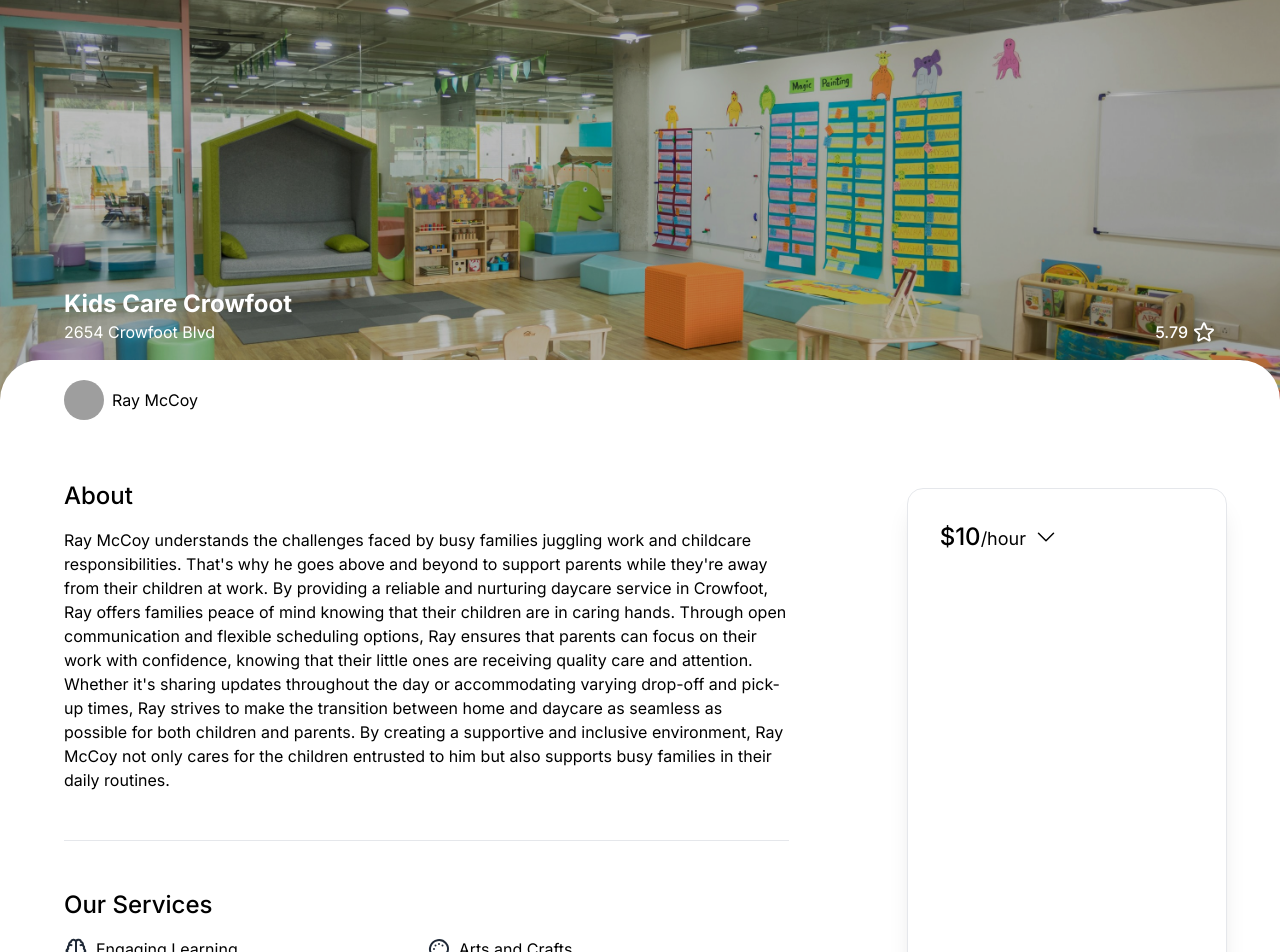
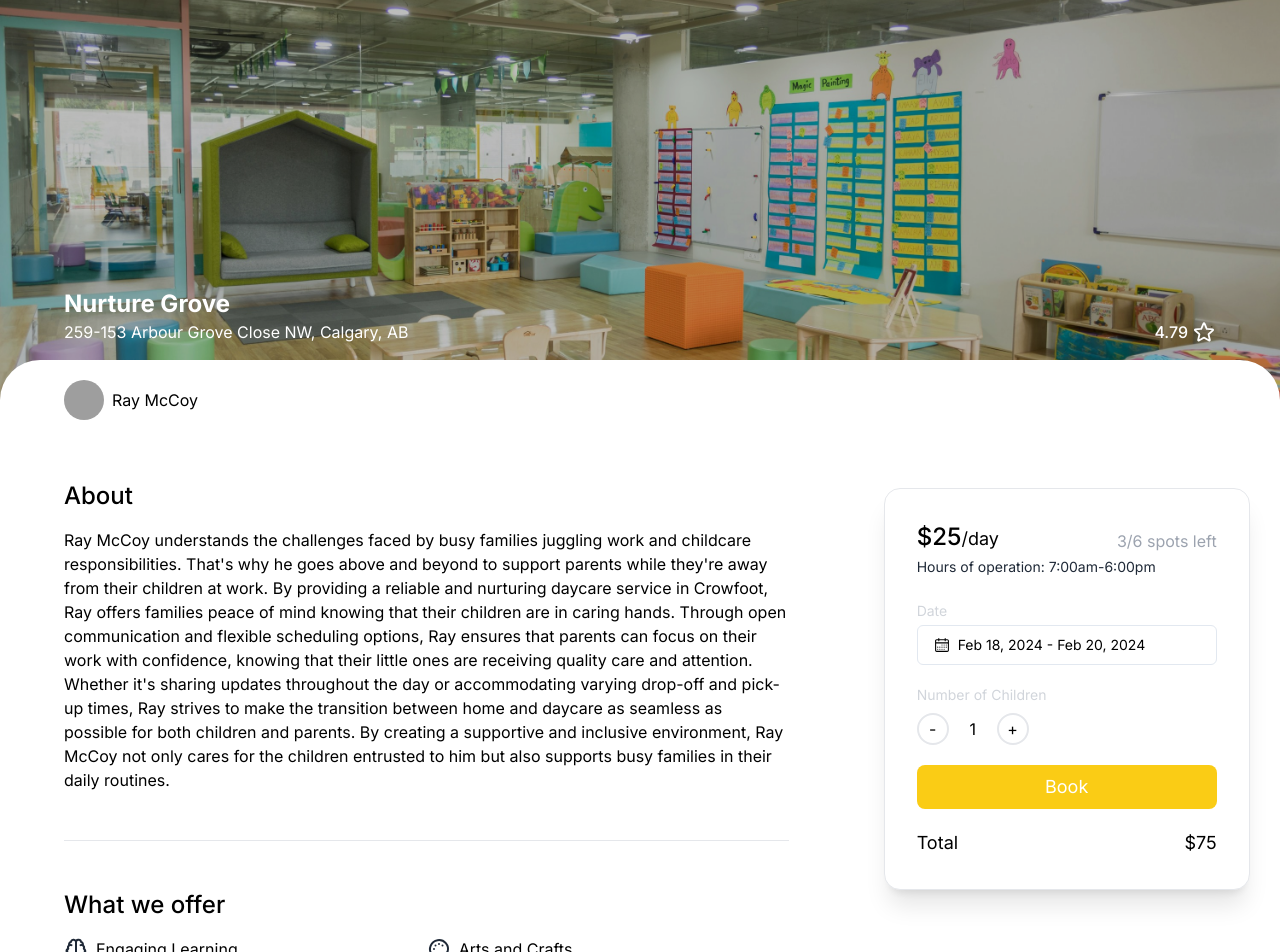
Before and after one commit to HiltonLuu/calgary-hacks-2024, a Next.js app in the folder daycare-finder/: page /daycare in a window 1280 px wide. Shown: the top 952 px of the page. Built offline with nearby package versions, Linux system fonts and the light colour scheme; no server answers; grey boxes are pictures that could not be loaded.

Commit message:
added general layout and functionality for daycare page

```diff
--- a/daycare-finder/package.json
+++ b/daycare-finder/package.json
@@ -10,9 +10,7 @@
   },
   "dependencies": {
     "@radix-ui/react-avatar": "^1.0.4",
-
     "@radix-ui/react-icons": "^1.3.0",
-
     "@radix-ui/react-label": "^2.0.2",
     "@radix-ui/react-popover": "^1.0.7",
     "@radix-ui/react-slot": "^1.0.2",
@@ -20,6 +18,7 @@
     "@radix-ui/react-toggle-group": "^1.0.4",
     "class-variance-authority": "^0.7.0",
     "clsx": "^2.1.0",
+    "date-fns": "^3.3.1",
     "firebase": "^10.8.0",
     "lucide-react": "^0.331.0",
     "next": "14.1.0",
@@ -27,6 +26,7 @@
     "react-day-picker": "^8.10.0",
     "react-dom": "^18",
     "react-icons": "^5.0.1",
+    "react-router-dom": "^6.22.1",
     "tailwind-merge": "^2.2.1",
     "tailwindcss-animate": "^1.0.7"
   },
--- a/daycare-finder/src/app/daycare/daycareInfoCard.tsx
+++ b/daycare-finder/src/app/daycare/daycareInfoCard.tsx
@@ -1,24 +1,119 @@
-import React from 'react'
+"use client"
+import { DatePickerWithRange } from '@/components/ui/datepicker'
+import React, { useEffect, useState } from 'react'
+import { addDays } from "date-fns";
+import { DateRange } from "react-day-picker";
+import NumericStepper from '@/components/ui/numberstepper';
+
+
 
 function daycareInfoCard() {
+
+    const [count, setCount] = useState(1);
+    const [totalPrice, setTotalPrice] = useState(0);
+    const [disableButton, setDisableButton] = useState(false);
+    const [dateRange, setDateRange] = useState<DateRange | undefined>({
+        from: new Date(),
+        to: addDays(new Date(), 2),
+    });
+
+
+    const currentoccupancy = 3;
+    const rateOfCharge = 25;
+
+    useEffect(() => {
+        console.log(dateRange);
+        handlePriceUpdate()
+    }, [dateRange, count])
+
+
+    // function handlePriceUpdate() {
+    //     const startDate = dateRange?.from?.getDate() ?? 0;
+    //     const endDate = dateRange?.to?.getDate() ?? 0;
+    //     let calcRange = endDate - startDate;
+    //     let totalPrice = rateOfCharge * (calcRange + 1) * count;
+
+    //     setTotalPrice(totalPrice);
+    // }
+
+    function handlePriceUpdate() {
+        const startDate = dateRange?.from ?? new Date();
+        const endDate = dateRange?.to ?? addDays(new Date(), 2);
+
+        // calc the number of days in the date range including partial days
+        const timeDiff = Math.abs(endDate.getTime() - startDate.getTime());
+        const calcRange = Math.ceil(timeDiff / (1000 * 60 * 60 * 24)); // Convert milliseconds to days
+
+        const totalPrice = rateOfCharge * (calcRange + 1) * count;
+
+        setTotalPrice(totalPrice);
+    }
+
+
+
+    let max = 6 - currentoccupancy
+
     return (
         <>
             <div className='sticky flex justify-end pt-12 top-20 w-full'>
                 <div className='flex justify-center w-full  absolute '>
-                    <div className='flex w-[75%] h-[500px] bg-white rounded-2xl shadow-xl border border-gray-200'>
+                    <div className='flex w-fit h-fit bg-white rounded-2xl shadow-xl border border-gray-200'>
 
                         {/* Inner Text Information */}
-                        <div className='m-8'>
-                            <div className='flex justify-start align-bottom gap-x-2'>
+                        <div className='flex flex-col space-y-5 m-8 w-full'>
+                            <div className='flex flex-col justify-start align-bottom gap-x-2 gap-y-1'>
+                                {/* Rate of charge */}
+                                <div className='flex flex-row justify-between w-full'>
+                                    <div className='flex flex-row'>
+                                        <h1 className='text-black text-2xl font-medium'>$25</h1>
+                                        <h1 className='text-black text-lg self-end'>/day</h1>
+                                        {/* <svg xmlns="http://www.w3.org/2000/svg" fill="none" viewBox="0 0 24 24" stroke-width="1.5" stroke="currentColor" className="w-6 h-6 self-center">
+                                            <path stroke-linecap="round" stroke-linejoin="round" d="m19.5 8.25-7.5 7.5-7.5-7.5" />
+                                        </svg> */}
+                                    </div>
+                                    <div className='flex flex-row'>
+                                        <h1 className='text-gray-400 text-md self-end'>3/6 spots left</h1>
+                                    </div>
+                                </div>
+
+                                <div className='flex justify-center flex-col w-full'>
+                                    <h1 className='text-gray-800 text-sm pb-1'>Hours of operation: 7:00am-6:00pm</h1>
+                                </div>
+                            </div>
+
+                            {/* Date range picker */}
+                            <div className='flex justify-center flex-col w-full'>
+                                <h1 className='text-gray-300 text-sm pb-1'>Date</h1>
+                                <DatePickerWithRange date={dateRange} setDate={setDateRange} />
+                            </div>
+
+                            {/* Numeric Stepper */}
+                            <div className='flex justify-center flex-col w-full'>
+                                <h1 className='text-gray-300 text-sm pb-2'>Number of Children</h1>
+                                <NumericStepper value={count} setValue={setCount} min={1} max={max} />
+                            </div>
+
+                            <button className={`flex justify-center rounded-lg w-full p-2 text-white text-lg border-gray-50 ${disableButton ? "bg-gray-100 border" : "bg-yellow-400"}`}
+                                disabled={disableButton}
+                                onClick={() => (
+                                    setDisableButton(true)
+                                )}
+                            >
+                                Book
+                            </button>
+
+                            {/* Total Charge */}
+                            <div className='flex flex-row justify-between w-full'>
                                 <div className='flex flex-row'>
-                                    <h1 className='text-black text-2xl font-medium'>$10</h1>
-                                    <h1 className='text-black text-lg self-end'>/hour</h1>
+                                    <h1 className='text-black text-lg'>Total</h1>
                                 </div>
-                                <svg xmlns="http://www.w3.org/2000/svg" fill="none" viewBox="0 0 24 24" stroke-width="1.5" stroke="currentColor" className="w-6 h-6 self-center">
-                                    <path stroke-linecap="round" stroke-linejoin="round" d="m19.5 8.25-7.5 7.5-7.5-7.5" />
-                                </svg>
+                                <div className='flex flex-row'>
+                                    <h1 className='text-black text-lg'>${totalPrice}</h1>
+                                </div>
                             </div>
+
                         </div>
+
                     </div>
                 </div>
             </div>
--- a/daycare-finder/src/app/daycare/page.tsx
+++ b/daycare-finder/src/app/daycare/page.tsx
@@ -16,11 +16,11 @@ function daycarePage() {
       <div className='relative h-1/2 yellow-amber-500 -top-28'>
 
         <div className='flex flex-col mx-16 align-bottom '>
-          <h1 className='font-bold text-white text-2xl'>Kids Care Crowfoot</h1>
+          <h1 className='font-bold text-white text-2xl'>Nurture Grove</h1>
           <div className='flex justify-between'>
-            <h1 className='text-white mb-4'>2654 Crowfoot Blvd</h1>
+            <h1 className='text-white mb-4'>259-153 Arbour Grove Close NW, Calgary, AB</h1>
             <div className='flex flex-row gap-1'>
-              <h1 className='text-white font-medium'>5.79</h1>
+              <h1 className='text-white font-medium'>4.79</h1>
               <svg xmlns="http://www.w3.org/2000/svg" fill="none" viewBox="0 0 24 24" strokeWidth="1.8" stroke="currentColor" className="w-6 h-6 text-white hover:text-yellow-400">
                 <path strokeLinecap="round" strokeLinejoin="round" d="M11.48 3.499a.562.562 0 0 1 1.04 0l2.125 5.111a.563.563 0 0 0 .475.345l5.518.442c.499.04.701.663.321.988l-4.204 3.602a.563.563 0 0 0-.182.557l1.285 5.385a.562.562 0 0 1-.84.61l-4.725-2.885a.562.562 0 0 0-.586 0L6.982 20.54a.562.562 0 0 1-.84-.61l1.285-5.386a.562.562 0 0 0-.182-.557l-4.204-3.602a.562.562 0 0 1 .321-.988l5.518-.442a.563.563 0 0 0 .475-.345L11.48 3.5Z" />
               </svg>
@@ -33,7 +33,7 @@ function daycarePage() {
         <div className='bg-white h-20 rounded-t-[40px]'>
           <div className='flex justify-left ml-16 items-center h-full gap-2'>
             <Avatar>
-              <AvatarImage src="https://images.unsplash.com/photo-1564156280315-1d42b4651629?q=80&w=1984&auto=format&fit=crop&ixlib=rb-4.0.3&ixid=M3wxMjA3fDB8MHxwaG90by1wYWdlfHx8fGVufDB8fHx8fA%3D%3D" />
+              <AvatarImage src="/assets/rayMcCoy.jpg" />
               <AvatarFallback>CN</AvatarFallback>
             </Avatar>
             <h1 className=''>Ray McCoy</h1>
@@ -65,7 +65,8 @@ function daycarePage() {
               </div>
 
               {/* What this place Offers */}
-              <h1 className='text-black text-2xl font-medium'>Our Services</h1>
+              <div className='flex flex-col gap-y-4'>
+                <h1 className='text-black text-2xl font-medium'>What we offer</h1>
                 <div className='grid grid-cols-2'>
 
                   {/* First column icons */}
@@ -111,9 +112,23 @@ function daycarePage() {
                       <h1 className=''>Safe Environment</h1>
                     </div>
                   </div>
+                </div>
+              </div>
+
+              <div className='bg-gray-200 my-8 h-[1px] w-full'></div>
 
 
-              </div>
+              <iframe
+                src="https://www.google.com/maps/embed?pb=!1m18!1m12!1m3!1d1251.9518653313357!2d-114.20747503494142!3d51.128683742101636!2m3!1f0!2f0!3f0!3m2!1i1024!2i768!4f13.1!3m3!1m2!1s0x5371691e991451df%3A0x9f66c83462415ea0!2s153%20Arbour%20Grove%20Close%20NW%20%23259%2C%20Calgary%2C%20AB%20T3G%204J2!5e0!3m2!1sen!2sca!4v1708248788357!5m2!1sen!2sca"
+                width="600"
+                height="450"
+                style={{ border: "0" }}
+                allowFullScreen={true}
+                loading="lazy"
+                referrerPolicy="no-referrer-when-downgrade"
+                className='flex justify-center w-full '
+              />
+
 
             </div>
           </div>
```
Also changed, not shown: 2 other files (tests, documents, lock files or other folders). Lines whose indentation alone changed are shown as unchanged.
